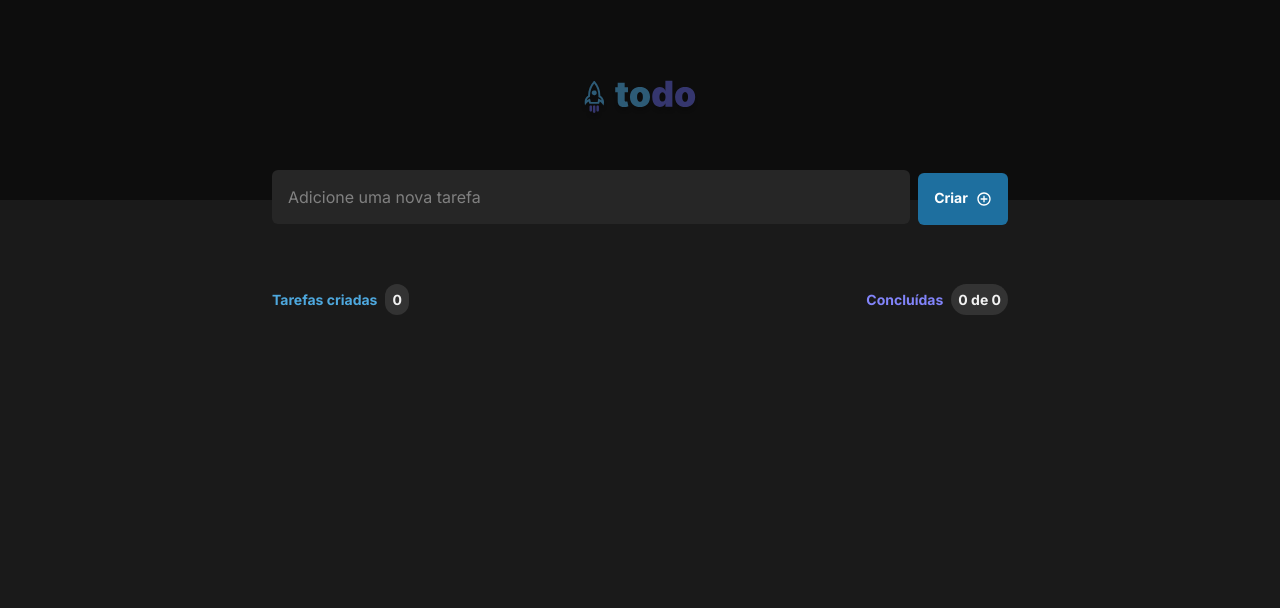
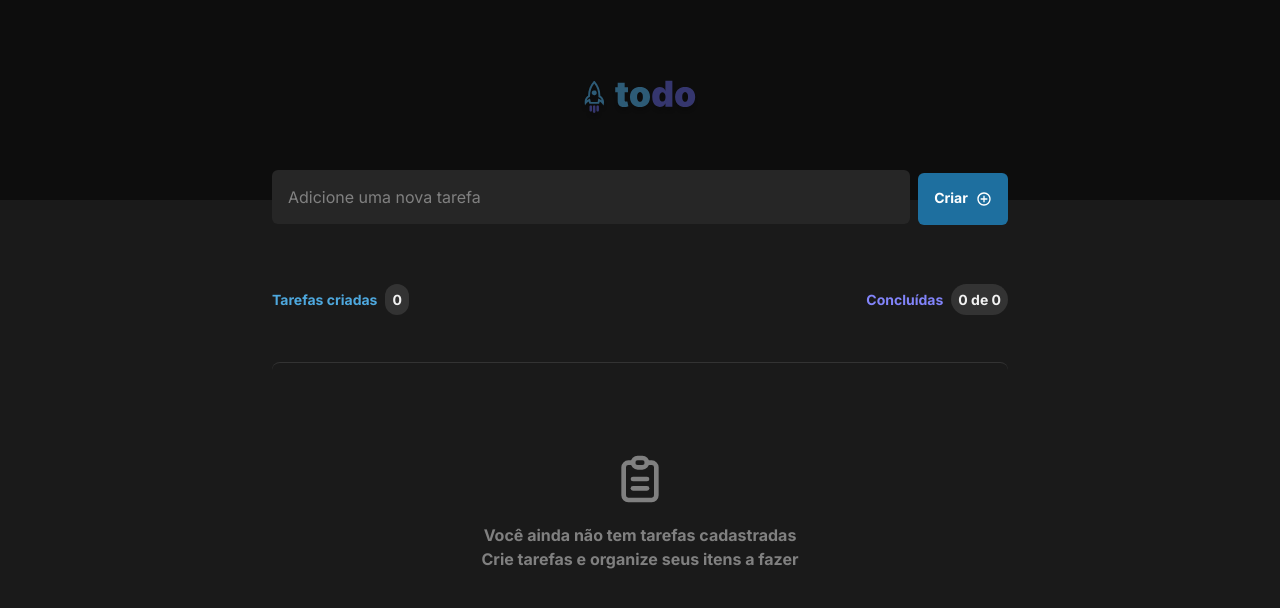
Before and after one commit to K4geNo/todo-list, a React (Vite) app: page / in a window 1280 px wide. Shown: the top 608 px of the page. Built offline with nearby package versions, Linux system fonts and the light colour scheme.

Commit message:
Style: Added component if there is no task

```diff
--- a/src/components/TaskList/index.tsx
+++ b/src/components/TaskList/index.tsx
@@ -1,6 +1,15 @@
-import { Box, Button, Checkbox, Flex, Input, Text } from "@chakra-ui/react"
+import {
+    Box,
+    Button,
+    Checkbox,
+    Flex,
+    Icon,
+    Input,
+    Text,
+} from "@chakra-ui/react"
 
 import { RiAddCircleLine } from "react-icons/ri"
+import { TbClipboardText } from "react-icons/tb"
 import { BiTrash } from "react-icons/bi"
 import { useState } from "react"
 
@@ -130,7 +139,37 @@ export function TaskList() {
                     mt={"2.5rem"}
                     px={["15px", "15px", "0"]}
                 >
-                    {tasks.map((task) => (
+                    {tasks.length === 0 ? (
+                        <Flex
+                            w="full"
+                            py={["3rem", "5.5rem"]}
+                            mt={"0.75rem"}
+                            borderRadius={"8px"}
+                            justifyContent={"center"}
+                            alignItems="center"
+                            flexDir={"column"}
+                            borderTop={"1px solid #333333"}
+                        >
+                            <Icon
+                                as={TbClipboardText}
+                                w="56px"
+                                h="56px"
+                                color={"gray.300"}
+                            />
+
+                            <Text
+                                pt="1rem"
+                                fontSize={"1rem"}
+                                fontWeight="700"
+                                color="gray.300"
+                                textAlign={"center"}
+                            >
+                                Você ainda não tem tarefas cadastradas <br />{" "}
+                                Crie tarefas e organize seus itens a fazer
+                            </Text>
+                        </Flex>
+                    ) : (
+                        tasks.map((task) => (
                             <Flex
                                 w="full"
                                 key={task.id}
@@ -148,11 +187,15 @@ export function TaskList() {
                                 <Checkbox
                                     spacing="1rem"
                                     pr={"2rem"}
-                                onChange={() => handleChangeTaskStatus(task.id)}
+                                    onChange={() =>
+                                        handleChangeTaskStatus(task.id)
+                                    }
                                     colorScheme="blue"
                                     checked={task.isCompleted}
                                 >
-                                <Text fontSize="0.875rem">{task.title}</Text>
+                                    <Text fontSize="0.875rem">
+                                        {task.title}
+                                    </Text>
                                 </Checkbox>
                                 <Button
                                     colorScheme={"none"}
@@ -164,7 +207,8 @@ export function TaskList() {
                                     <BiTrash size="20px" />
                                 </Button>
                             </Flex>
-                    ))}
+                        ))
+                    )}
                 </Flex>
             </Flex>
         </Flex>
```
Lines whose indentation alone changed are shown as unchanged.
